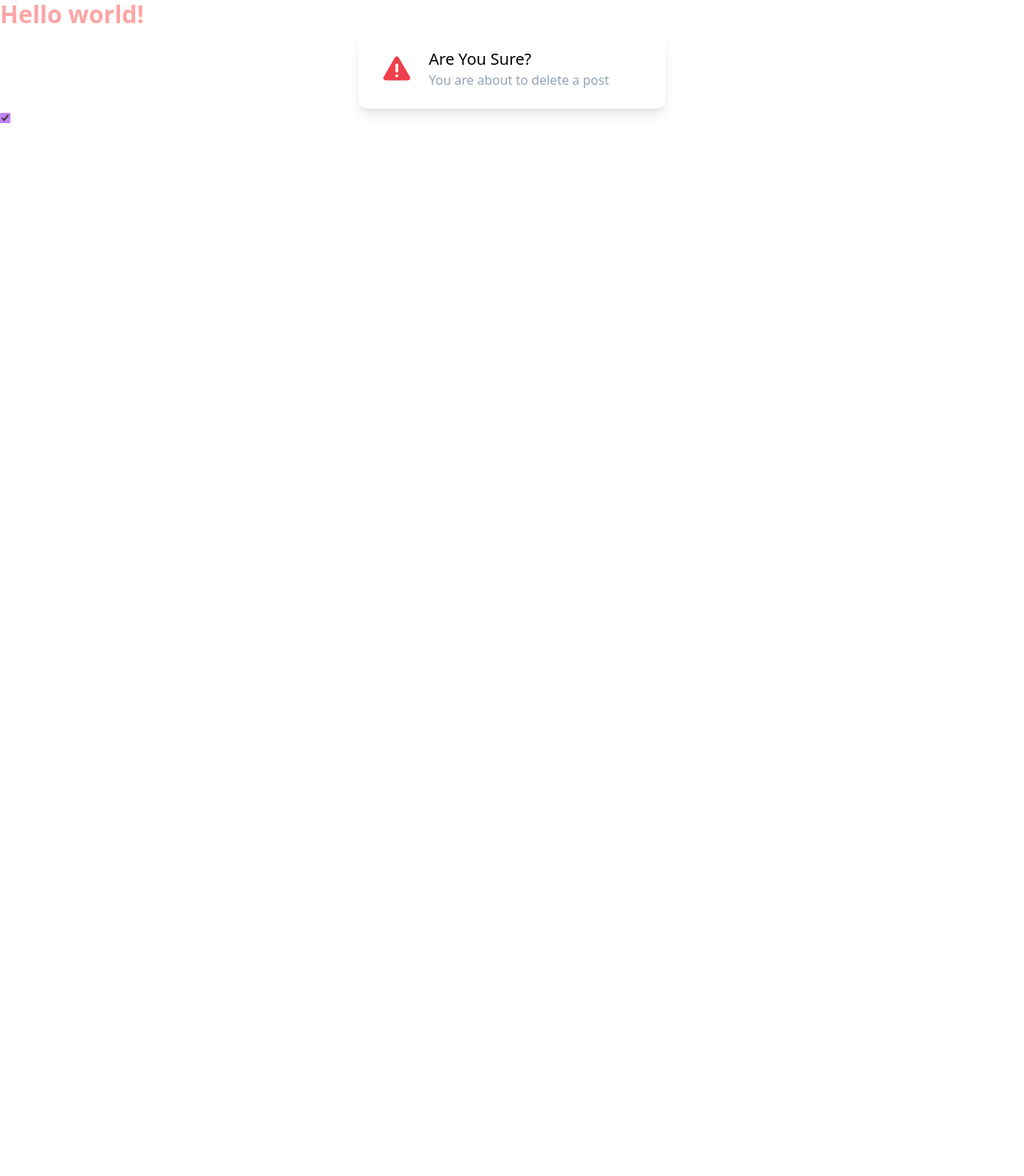
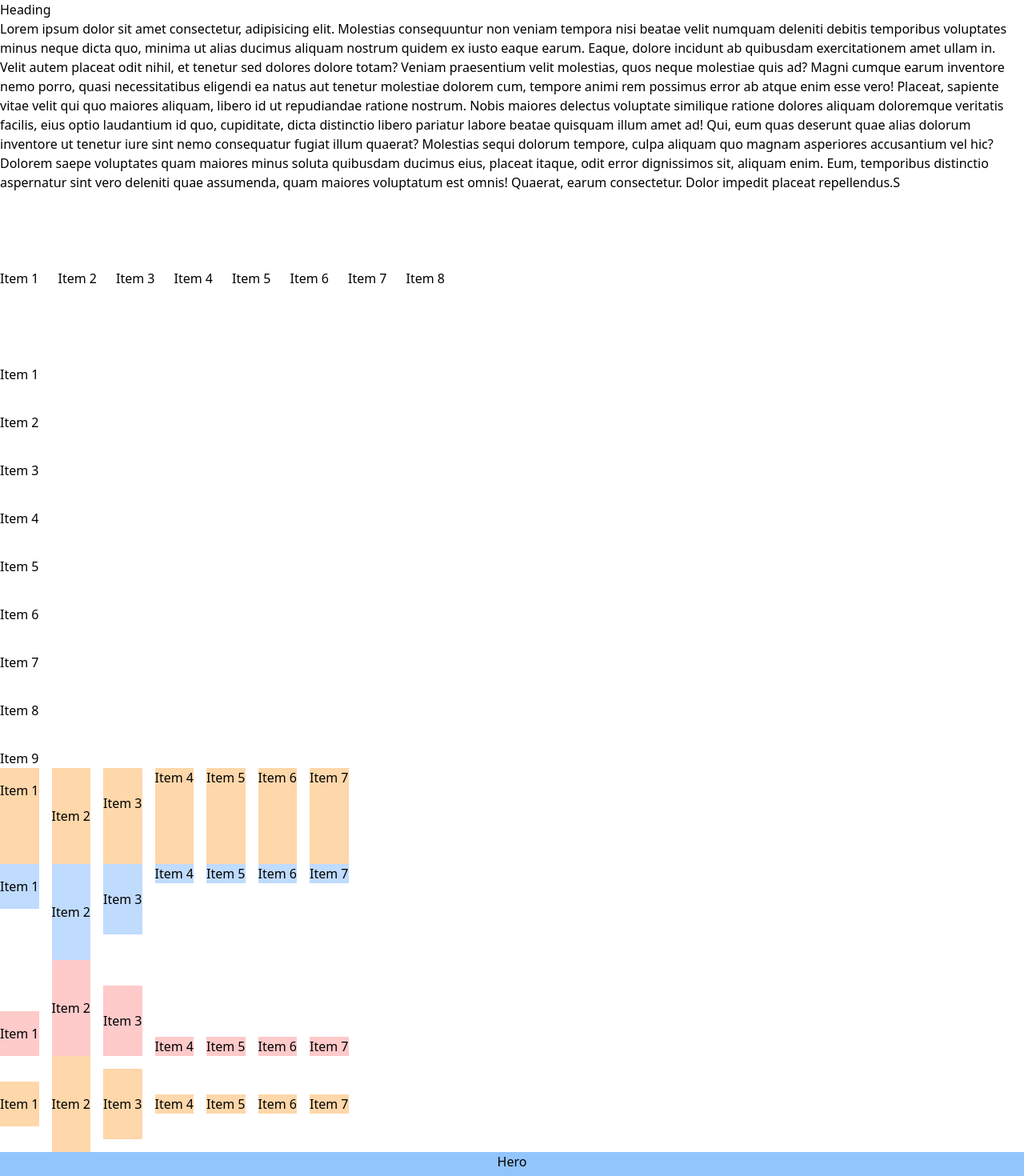
Before and after one commit to sree-r-one/tailwind-brad-traversy, a React (Vite) app: page / in a window 1280 px wide. Shown: the top 1470 px of the page at 80% size. Before the commit the page ends 800 px from the top, so only its background shows below. Built offline with nearby package versions, Linux system fonts and the light colour scheme.

Commit message:
until layout and position

```diff
--- a/src/App.jsx
+++ b/src/App.jsx
@@ -3,23 +3,93 @@ import warningImage from "./assets/warning.svg";
 
 const App = () => {
   return (
-    <div>
-      <h1 className="text-3xl font-bold text-red-300">Hello world!</h1>
+    <div className="container">
+      <h3>Heading</h3>
+      <p>
+        Lorem ipsum dolor sit amet consectetur, adipisicing elit. Molestias
+        consequuntur non veniam tempora nisi beatae velit numquam deleniti
+        debitis temporibus voluptates minus neque dicta quo, minima ut alias
+        ducimus aliquam nostrum quidem ex iusto eaque earum. Eaque, dolore
+        incidunt ab quibusdam exercitationem amet ullam in. Velit autem placeat
+        odit nihil, et tenetur sed dolores dolore totam? Veniam praesentium
+        velit molestias, quos neque molestiae quis ad? Magni cumque earum
+        inventore nemo porro, quasi necessitatibus eligendi ea natus aut tenetur
+        molestiae dolorem cum, tempore animi rem possimus error ab atque enim
+        esse vero! Placeat, sapiente vitae velit qui quo maiores aliquam, libero
+        id ut repudiandae ratione nostrum. Nobis maiores delectus voluptate
+        similique ratione dolores aliquam doloremque veritatis facilis, eius
+        optio laudantium id quo, cupiditate, dicta distinctio libero pariatur
+        labore beatae quisquam illum amet ad! Qui, eum quas deserunt quae alias
+        dolorum inventore ut tenetur iure sint nemo consequatur fugiat illum
+        quaerat? Molestias sequi dolorum tempore, culpa aliquam quo magnam
+        asperiores accusantium vel hic? Dolorem saepe voluptates quam maiores
+        minus soluta quibusdam ducimus eius, placeat itaque, odit error
+        dignissimos sit, aliquam enim. Eum, temporibus distinctio aspernatur
+        sint vero deleniti quae assumenda, quam maiores voluptatum est omnis!
+        Quaerat, earum consectetur. Dolor impedit placeat repellendus.S
+      </p>
 
-      <div className="mx-auto flex  max-w-sm items-center space-x-4 rounded-xl bg-white p-6 shadow-lg">
-        <img src={warningImage} alt="" className="h-12 w-12" />
-        <div className="">
-          <h3 className="text-xl font-medium text-black">Are You Sure?</h3>
-          <p className="text-slate-400">You are about to delete a post</p>
-        </div>
+      <div className="mt-24 flex space-x-6">
+        <div>Item 1 </div>
+        <div>Item 2</div>
+        <div>Item 3</div>
+        <div>Item 4</div>
+        <div>Item 5</div>
+        <div>Item 6</div>
+        <div>Item 7</div>
+        <div>Item 8</div>
       </div>
-      <input
-        className="accent-purple-400"
-        type="checkbox"
-        name=""
-        id=""
-        checked
-      />
+
+      <div className="mt-24 flex flex-col space-y-9">
+        <div>Item 1</div>
+        <div>Item 2</div>
+        <div>Item 3</div>
+        <div>Item 4</div>
+        <div>Item 5</div>
+        <div>Item 6</div>
+        <div>Item 7</div>
+        <div>Item 8</div>
+        <div>Item 9</div>
+      </div>
+
+      <div className="flex items-stretch space-x-4">
+        <div className="bg-orange-200 py-4">Item 1</div>
+        <div className="bg-orange-200 py-12">Item 2</div>
+        <div className="bg-orange-200 py-8">Item 3</div>
+        <div className="bg-orange-200">Item 4</div>
+        <div className="bg-orange-200">Item 5</div>
+        <div className="bg-orange-200">Item 6</div>
+        <div className="bg-orange-200">Item 7</div>
+      </div>
+      <div className="flex items-start space-x-4">
+        <div className="bg-blue-200 py-4">Item 1</div>
+        <div className="bg-blue-200 py-12">Item 2</div>
+        <div className="bg-blue-200 py-8">Item 3</div>
+        <div className="bg-blue-200">Item 4</div>
+        <div className="bg-blue-200">Item 5</div>
+        <div className="bg-blue-200">Item 6</div>
+        <div className="bg-blue-200">Item 7</div>
+      </div>
+      <div className="flex items-end space-x-4">
+        <div className="bg-red-200 py-4">Item 1</div>
+        <div className="bg-red-200 py-12">Item 2</div>
+        <div className="bg-red-200 py-8">Item 3</div>
+        <div className="bg-red-200">Item 4</div>
+        <div className="bg-red-200">Item 5</div>
+        <div className="bg-red-200">Item 6</div>
+        <div className="bg-red-200">Item 7</div>
+      </div>
+      <div className="flex items-center space-x-4">
+        <div className="bg-orange-200 py-4">Item 1</div>
+        <div className="bg-orange-200 py-12">Item 2</div>
+        <div className="bg-orange-200 py-8">Item 3</div>
+        <div className="bg-orange-200">Item 4</div>
+        <div className="bg-orange-200">Item 5</div>
+        <div className="bg-orange-200">Item 6</div>
+        <div className="bg-orange-200">Item 7</div>
+      </div>
+
+      <div className="h-screen w-screen  bg-blue-300 text-center">Hero</div>
     </div>
   );
 };
```
